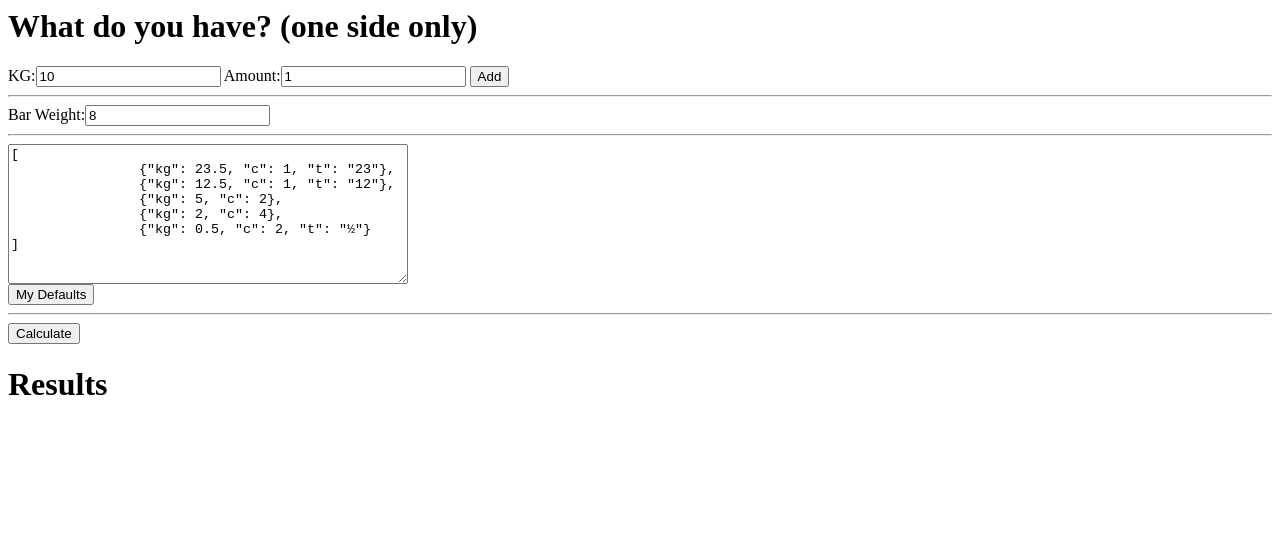
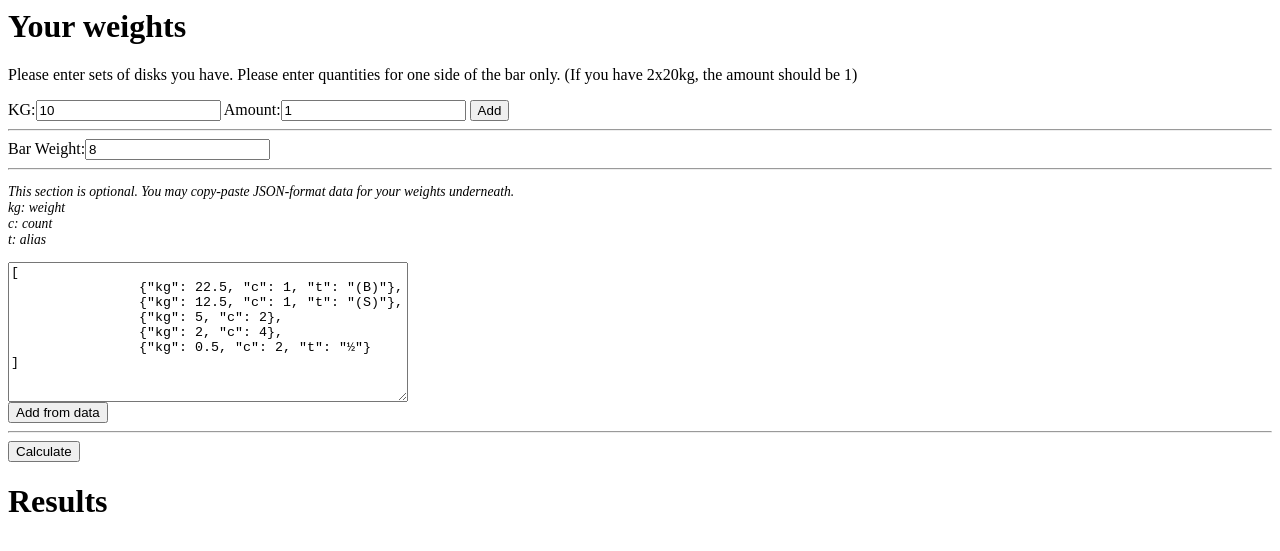
Before and after one commit to onatbas/onat.me, a Jekyll site: the page built from _pages/weights.html, in a window 1280 px wide. Shown: the top 551 px of the page. Built offline with Jekyll 4.4.1, drawn with Linux system fonts in a browser that asks for light colours.

Commit message:
add: new weights

```diff
--- a/_pages/weights.html
+++ b/_pages/weights.html
@@ -164,7 +164,8 @@ message_2: plates you need.
 
 
 <body>
-	<h1>What do you have? (one side only)</h1>
+	<h1>Your weights</h1>
+	<p>Please enter sets of disks you have. Please enter quantities for one side of the bar only. (If you have 2x20kg, the amount should be 1)</p>
 
 	<ul id="list">
 
@@ -178,17 +179,21 @@ message_2: plates you need.
 <label>Bar Weight:</label><input type="number" id="bar" value="8" min="0">
 	<hr />
 
+	<p style="font-size: 0.85em; font-style: italic;">This section is optional. You may copy-paste JSON-format data for your weights underneath.
+	<br/>kg: weight <br/>
+	c: count <br/>
+	t: alias<br/></p>
 
 	<textarea id="defaults" width="200px" height="200px">[
-		{"kg": 23.5, "c": 1, "t": "23"},
-		{"kg": 12.5, "c": 1, "t": "12"},
+		{"kg": 22.5, "c": 1, "t": "(B)"},
+		{"kg": 12.5, "c": 1, "t": "(S)"},
 		{"kg": 5, "c": 2},
 		{"kg": 2, "c": 4},
 		{"kg": 0.5, "c": 2, "t": "&#189;"}
 ]</textarea>
 
 	<br />
-	<button onclick="defaults()">My Defaults</button>
+	<button onclick="defaults()">Add from data</button>
 
 	<hr />
 	<button onclick="calculate()">Calculate</button>
```
